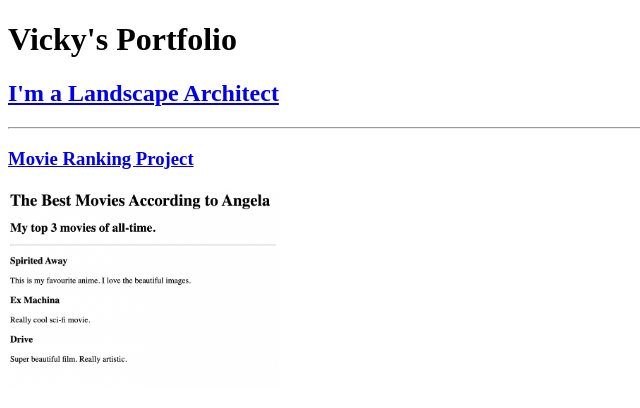
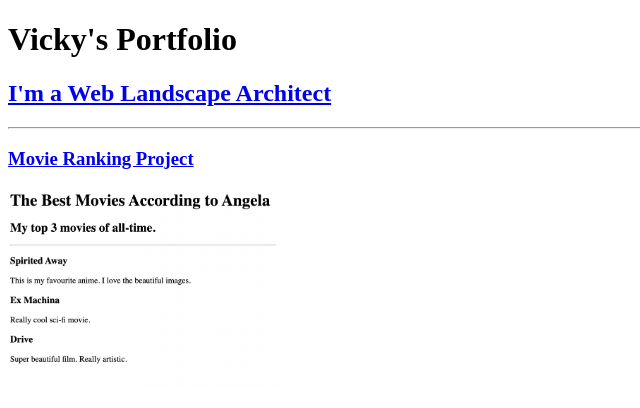
Before and after one commit to VickyLi2020/html-portfolio, a plain HTML site: page index.html in a window 1280 px wide. Shown: the top 408 px of the page, without its empty margins (0-640 px from the left). Drawn offline with Linux system fonts and the light colour scheme.

Commit message:
Update index.html

```diff
--- a/index.html
+++ b/index.html
@@ -9,7 +9,7 @@
 
 <body>
     <h1>Vicky's Portfolio</h1>
-    <h2><a href="./4.4+Resume/resume.html"> I'm a Landscape Architect</a></h2>
+    <h2> <a href="./4.4+Resume/resume.html">I'm a Web Landscape Architect</a></h2>
     <hr />
     <h3><a href="./public/movie-ranking.html"> Movie Ranking Project </a></h3>
     <img src="./assets/images/movie-ranking.png" alt="movie ranking project preview" height="200" />
```
